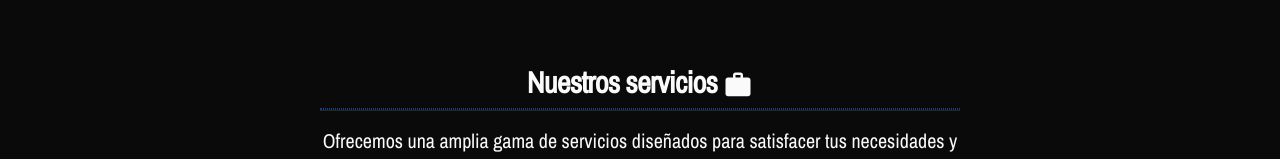
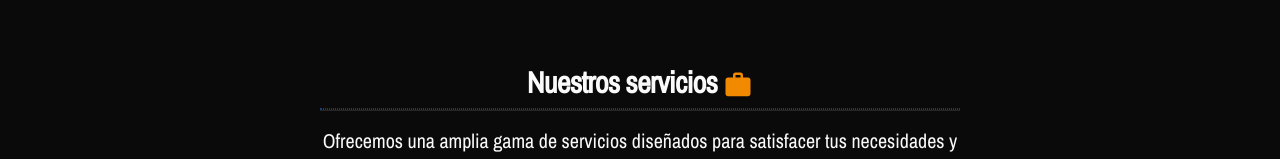
Before and after one commit to sebiten/lumipeople, a Next.js app: page / in a window 1280 px wide. Shown: the part 1482-1641 px from the top of the page. Built offline with nearby package versions, Linux system fonts and the light colour scheme.

Commit message:
lastchganges

```diff
--- a/src/app/layout.tsx
+++ b/src/app/layout.tsx
@@ -17,7 +17,7 @@ export const metadata: Metadata = {
   description:
     "Lumi People se especializa en Recursos Humanos, ofreciendo soluciones innovadoras y atención personalizada para el desarrollo efectivo de equipos. Con una vasta experiencia nacional e internacional, estamos listos para satisfacer tus necesidades empresariales.",
   icons: {
-    icon: "/lumipeople.png",
+    icon: "/lumipeopleblanco.png",
   },
 };
 
--- a/src/components/About/About.tsx
+++ b/src/components/About/About.tsx
@@ -635,7 +635,7 @@ export default function About() {
                 un nombre de dominio que coincida con tu negocio.
               </p>
               <Button className="flex gap-2 text-lg font-normal bg-lumiorange shadow-xl">
-                Empezar <FaArrowRightToBracket className="text-lumiblue" />
+                Saber más <FaArrowRightToBracket className="text-lumiblue" />
               </Button>
             </div>
           </div>
--- a/src/components/Hero/Hero.tsx
+++ b/src/components/Hero/Hero.tsx
@@ -1,4 +1,4 @@
-"use client"
+"use client";
 import React from "react";
 import { Button } from "../ui/button";
 import {
--- a/src/components/Servicios/Services.tsx
+++ b/src/components/Servicios/Services.tsx
@@ -36,7 +36,7 @@ const Servicios = () => {
         <div className="mx-auto max-w-screen-sm text-center mb-4 lg:mb-4">
           <h2 className="mb-4 text-3xl tracking-tight font-extrabold border-b">
             {" "}
-            Nuestros servicios <MdWork className="inline-block" />
+            Nuestros servicios <MdWork className="inline-block text-lumiorange" />
             <hr className="border-b border-lumiblue border-dotted mt-2" />
           </h2>
           <p className="font-light  lg:mb-10 sm:text-xl ">
```
